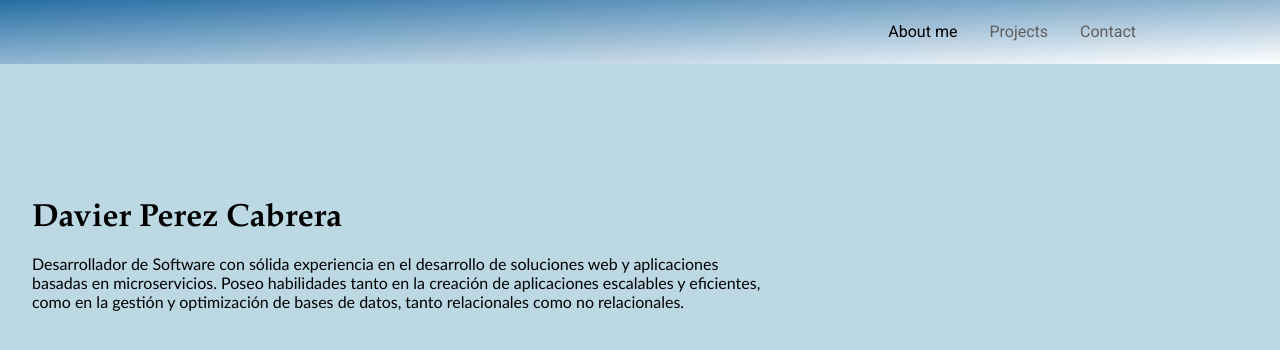
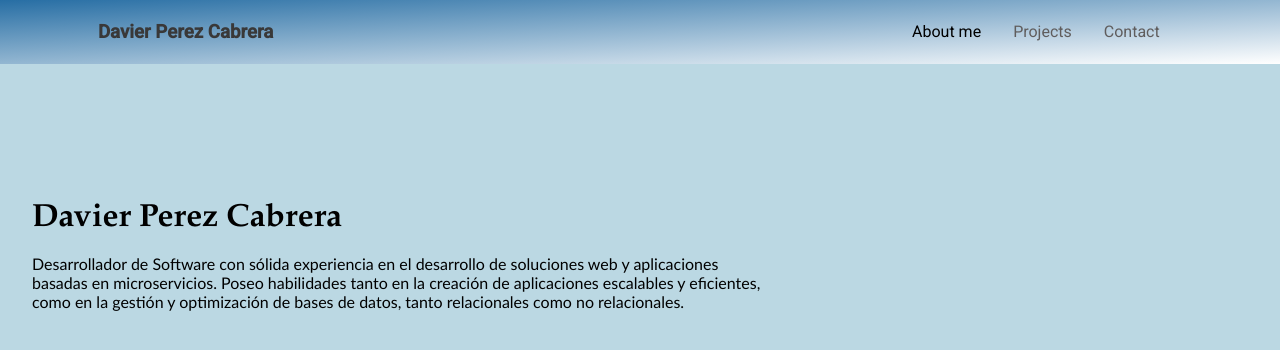
Before and after one commit to dperezc21/davier-portfolio, an Angular app: page /about-me in a window 1280 px wide. Shown: the top 350 px of the page. Built offline with nearby package versions, Linux system fonts and the light colour scheme.

Commit message:
feat: title on header

```diff
--- a/src/app/components/header/header.component.css
+++ b/src/app/components/header/header.component.css
@@ -1,3 +1,9 @@
+
+.header-title {
+  display: flex;
+  align-items: center;
+  color: #393838;
+}
 
 .list-container {
   display:flex;
@@ -12,7 +18,7 @@
   flex-direction: row;
   justify-content: flex-end;
   padding: 0.4rem;
-  width: 80%;
+  width: 70%;
 }
 
 .item-li {
--- a/src/app/components/header/header.component.html
+++ b/src/app/components/header/header.component.html
@@ -1,4 +1,5 @@
 <div class="list-container">
+  <h3 class="header-title">Davier Perez Cabrera</h3>
   <ul class="list">
     <li class="item-li">
       <a [routerLink]="'/about-me'" [routerLinkActive]="'activated'" class="item">About me</a></li>
```
